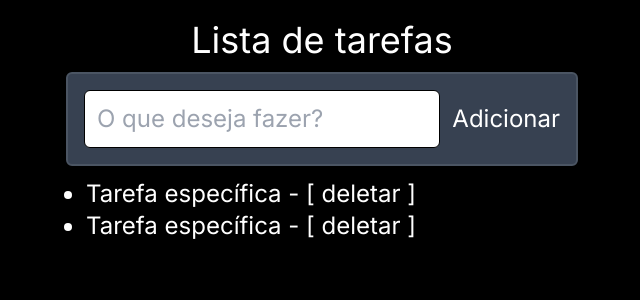
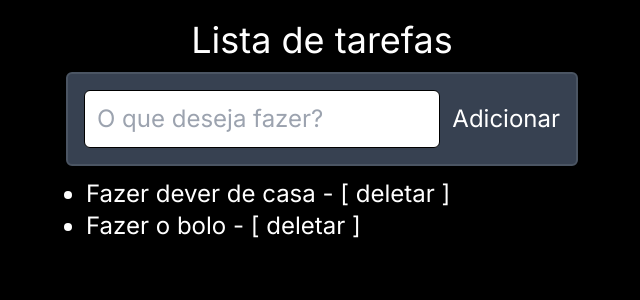
Before and after one commit to piovesani/lista-de-tarefas-react, a Next.js app: page / in a window 1280 px wide. Shown: the top 300 px of the page, without its empty margins (318-958 px from the left). Built offline with nearby package versions, Linux system fonts and the light colour scheme.

Commit message:
adicionando a exibição de itens

```diff
--- a/src/app/page.tsx
+++ b/src/app/page.tsx
@@ -25,8 +25,9 @@ const Page = () => {
       </div>
 
       <ul className="w-full max-w-lg list-disc pl-5">
-        <li>Tarefa específica - <button className="hover:underline-offset-0">[ deletar ]</button></li>
-        <li>Tarefa específica - <button className="hover:underline-offset-0">[ deletar ]</button></li>
+        {list.map(item => (
+          <li>{item.label} - <button className="hover:underline-offset-0">[ deletar ]</button></li>
+        ))}
       </ul>
     </div>
   );
```
